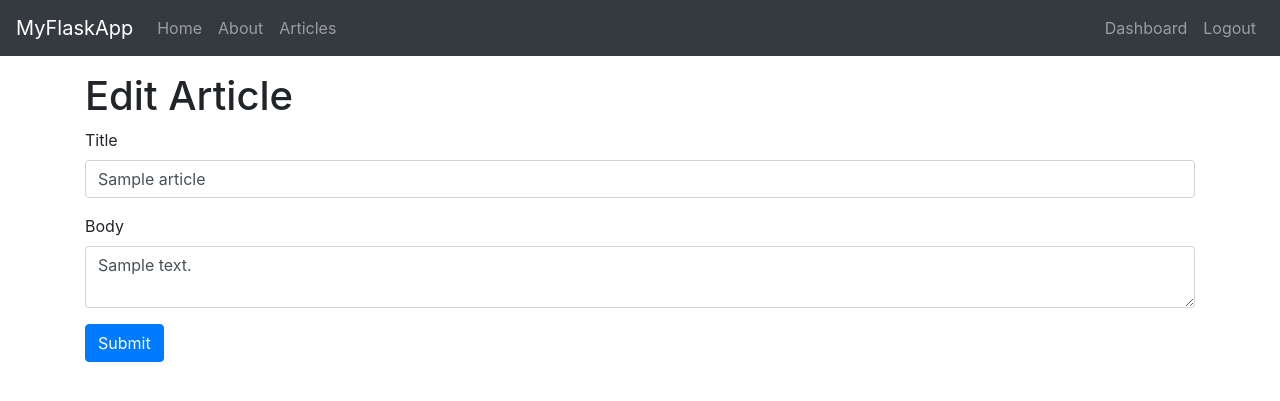
After one commit to ehunternewton/hello_flask, a Flask app: page /edit_article/1 in a window 1280 px wide. The commit adds this page. Shown: the top 401 px of the page. Run offline with Flask 2, Linux system fonts and the light colour scheme; the visitor is signed in with stand-in values (Sample User, id 1); tables that the repository leaves empty or names only in its code hold one stand-in row (values such as "Sample post"); some libraries are stand-ins or nearby versions.

Commit message:
Added articles to DB

```diff
--- a/app.py
+++ b/app.py
@@ -170,7 +170,7 @@ def is_logged_in(f):
 def logout():
     session.clear()
     flash('You are now logged out', 'success')
-    return redirect(url_for('login'))
+    return redirect(url_for('index'))
 
 
 # Dashboard
@@ -201,6 +201,7 @@ class ArticleForm(Form):
     body = TextAreaField('Body', [validators.Length(min=30)])
 
 
+# Add article
 @app.route('/add_article', methods=['GET', 'POST'])
 @is_logged_in
 def add_article():
@@ -227,6 +228,61 @@ def add_article():
 
     return render_template('add_article.html', form=form)
 
+# Edit article
+@app.route('/edit_article/<string:id>', methods=['GET', 'POST'])
+@is_logged_in
+def edit_article(id):
+    # Create cursor
+    cur = mysql.connection.cursor()
+
+    # Get article by id
+    result = cur.execute("SELECT * FROM articles WHERE id = %s", [id])
+    article = cur.fetchone()
+    cur.close()
+
+    # Get form
+    form = ArticleForm(request.form)
+
+    # populate article form fields
+    form.title.data = article['title']
+    form.body.data = article['body']
+
+    if request.method == 'POST' and form.validate():
+        title = request.form['title']
+        body = request.form['body']
+
+        # Create cursor
+        cur = mysql.connection.cursor()
+
+        # Execute
+        cur.execute("UPDATE articles SET title=%s, body=%s WHERE id=%s", (title, body, id))
+
+        # Commit to DB
+        mysql.connection.commit()
+
+        # Close connection
+        cur.close()
+
+        flash('Article Updated', 'success')
+
+        return redirect(url_for('dashboard'))
+
+    return render_template('edit_article.html', form=form)
+
+
+@app.route('/delete_article/<string:id>', methods=['POST'])
+@is_logged_in
+def delete_article(id):
+    cur = mysql.connection.cursor()
+
+    cur.execute("DELETE FROM articles WHERE id = %s", id)
+
+    mysql.connection.commit()
+    cur.close()
+
+    flash('Article Deleted', 'success')
+    return redirect(url_for('dashboard'))
+
 
 app.secret_key = 'secret123'
 if __name__ == '__main__':
--- /dev/null
+++ b/templates/edit_article.html
@@ -0,0 +1,15 @@
+{% extends 'layout.html' %}
+
+{% block body %}
+    <h1>Edit Article</h1>
+    {% from "includes/_formhelpers.html" import render_field %}
+    <form method="POST" action="">
+        <div class="form-group">
+            {{ render_field(form.title, class_="form-control") }}
+        </div>
+        <div class="form-group">
+            {{ render_field(form.body, class_="form-control", id="editor") }}
+        </div>
+        <p><input class="btn btn-primary" type="submit" value="Submit"></p>
+    </form>
+{% endblock %}
--- a/templates/layout.html
+++ b/templates/layout.html
@@ -7,7 +7,7 @@
   </head>
   <body>
     {% include 'includes/_navbar.html' %}
-    <div class="container pt-4">
+    <div class="container pt-3">
         {% include 'includes/_messages.html' %}
         {% block body %}{% endblock %}
     </div>
```
Also changed, not shown: templates/dashboard.html (+6 -1 lines), templates/home.html (+4 -4 lines).
